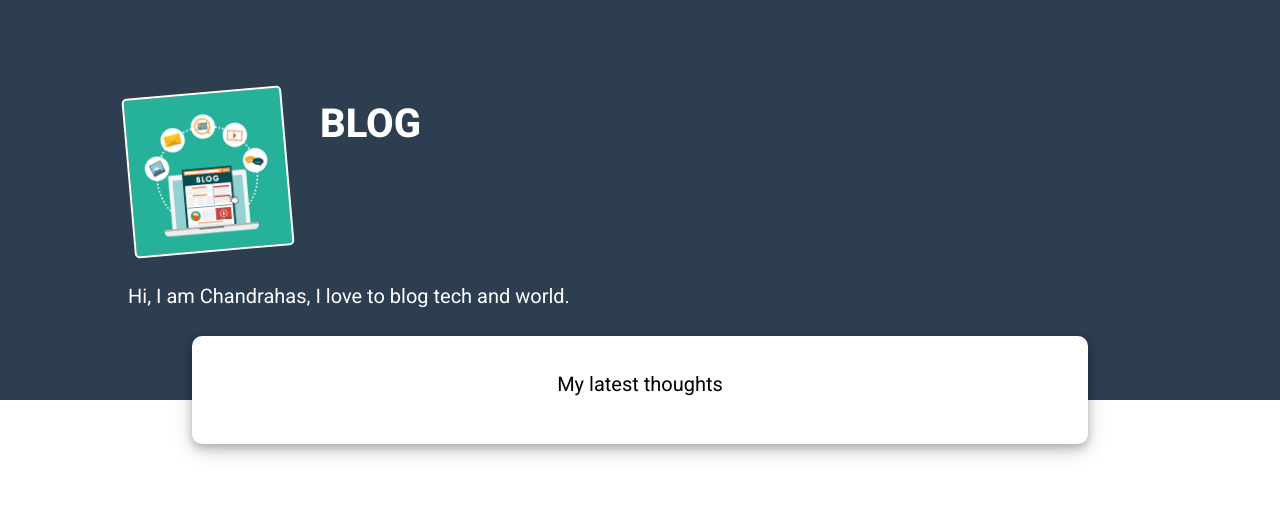
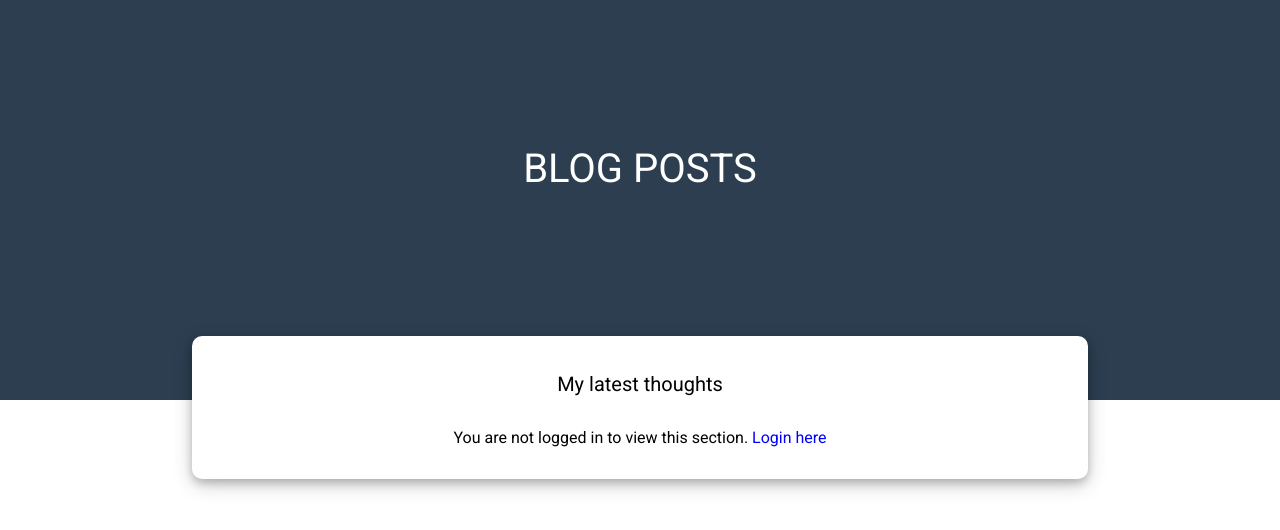
Before and after one commit to chandrahaswtw/django_blog, a Django app: page / in a window 1280 px wide. Shown: the part 60-590 px from the top of the page. Run offline with Django 4.2, Linux system fonts and the light colour scheme; data that the repository does not hold is empty; some libraries are stand-ins or nearby versions.

Commit message:
Django local development complete

```diff
--- a/blog/admin.py
+++ b/blog/admin.py
@@ -1,5 +1,5 @@
 from django.contrib import admin
-from .models import Author, Post, Tag
+from .models import Post, Tag
 
 
 class PostAdmin(admin.ModelAdmin):
@@ -7,8 +7,5 @@ class PostAdmin(admin.ModelAdmin):
     list_display = ("title", "excerpt")
 
 
-admin.site.register(Author)
 admin.site.register(Post, PostAdmin)
 admin.site.register(Tag)
-
-# Register your models here.
--- a/blog/static/blog/css/home.css
+++ b/blog/static/blog/css/home.css
@@ -2,38 +2,18 @@
     height: 50vh;
     background-color: #2c3e50;
     color: white;
-    padding: 0 8rem;
     display: flex;
     align-items: center;
+    justify-content: center;
+    font-size: 2.5rem;
+    padding-bottom: 4rem;
 }
 
-.header-image {
-    background-image: url("/static/images/homeimage.jpg" );
-    background-size:cover;
-    background-repeat: no-repeat;
-    background-position: center;
-    border: 2px solid white;
-    border-radius: 5px;
-    width: 10rem;
-    height: 10rem;
-    transform: rotateZ(-5deg);
-    transform-origin: center;
+.header-no-auth{
+    margin-top: 2rem;
+    text-align: center;
 }
 
-.header-image-title{
-    display: flex;
-    margin-bottom: 2rem;
+.login{
+    color: blue
 }
-
-.header-title{
-    font-size: 2.5em;
-    display: flex;
-    flex-direction: column;
-    gap: 0.5rem;
-    font-weight: 800;
-    margin-left: 2rem;
-}
-
-.header-sub-title{
-    font-size: 1.25em;
-}
--- a/blog/templates/blog/all_posts.html
+++ b/blog/templates/blog/all_posts.html
@@ -12,6 +12,9 @@
  {% include "include/navbar.html" with active_page="All posts"%}
     <p class="my-posts-title">My collected posts</p>
     <div class="my-posts-container">
+        {% for message in messages %}
+          <div class="{{message.tags}}">{{message}}</div>
+        {% endfor %}
         <div class="all-posts my-posts">
             {% for i in posts %}
                 <a href="{% url "post" i.slug %}" class="post my-post">
--- a/blog/templates/blog/create_post.html
+++ b/blog/templates/blog/create_post.html
@@ -11,6 +11,9 @@
 {% block page_body %}
     {% include "include/navbar.html" with active_page=view.object.pk|yesno:"Edit post,Create post"%}
     <p class="form-title"> {{view.object.pk|yesno:"Update,Create"}} post</p>
+     {% for message in messages %}
+          <span class="{{message.tags}}">{{message}}</span>
+        {% endfor %}
     <form method="POST" novalidate class="form-container" enctype="multipart/form-data">
       {% csrf_token %}
          {% for field in form %}
--- a/blog/templates/blog/home.html
+++ b/blog/templates/blog/home.html
@@ -11,21 +11,11 @@
 {% block page_body %}
     {% include "include/navbar.html" %}
     <div class="header">
-        <div>
-            <div class="header-image-title">
-                <div class="header-image"></div>
-                <div class="header-title">
-                    <span>{{user.get_username|upper}}</span>
-                    <span>BLOG</span>
-                </div>
-            </div>
-            <div class="header-sub-title">
-                Hi, I am Chandrahas, I love to blog tech and world.
-            </div>
-        </div>
+        <span>BLOG POSTS</span>
     </div>
     <div class="posts-container">
         <p class="posts-title">My latest thoughts</p>
+        {% if user.is_authenticated %}
         <div class="all-posts">
             {% for i in posts %}
                 <a href="{% url "post" i.slug %}" class="post">
@@ -39,5 +29,8 @@
                 </a>
             {% endfor %}
         </div>
+        {% else %}
+        <div class="header-no-auth">You are not logged in to view this section. <a href=" {% url "login" %} " class="login">Login here</a></div>
+        {% endif %}
     </div>
 {% endblock  %}
--- a/blog/templates/blog/single_post.html
+++ b/blog/templates/blog/single_post.html
@@ -12,6 +12,7 @@
     {% include "include/navbar.html" %}
     <div class="single-post-wrapper">
         <div class="single-post-title-container">
+            {% if user.is_authenticated and user == post.author %}
             <div class="edit-delete-container">
                 <a href=" {% url "updatepost" post.pk %} "><i class="fa-solid fa-pen-to-square"></i></a>
                 <form action=" {% url "deletepost" post.pk %} " method="POST">
@@ -19,6 +20,7 @@
                   <button><i class="fa-solid fa-trash delete-icon"></i></button>
                 </form>
             </div>
+            {% endif %}
             <div class="single-post-title">
                 {{post.title}}
                 <div class="tag-container">
@@ -29,7 +31,7 @@
             </div>
             <div class="single-post-image-container">
                 <div class="single-post-image" style="background-image:url('{{ post.image.url }}')"></div>
-                <div><i>By {{post.author.full_name}}</i></div>
+                <div><i>By {{post.author.username}}</i></div>
                 <div>Last updated on <b>{{post.updated_at}}</b></div>
             </div>
         </div>
--- a/blog/views.py
+++ b/blog/views.py
@@ -2,6 +2,7 @@ import os
 from django.urls import reverse_lazy
 from django.views.generic import ListView, DetailView, DeleteView, UpdateView
 from django.contrib.auth.mixins import LoginRequiredMixin
+from django.contrib import messages
 from django.views.generic.edit import CreateView
 from .models import Post
 from .forms import PostForm
@@ -14,7 +15,11 @@ class HomeView(ListView):
 
     def get_queryset(self, **kwargs):
         base_query = super().get_queryset()
-        records = base_query.all()[:3]
+        records = (
+            base_query.filter(author=self.request.user)[:3]
+            if self.request.user.is_authenticated
+            else []
+        )
         return records
 
 
@@ -29,6 +34,16 @@ class CreatePost(LoginRequiredMixin, CreateView):
     form_class = PostForm
     template_name = "blog/create_post.html"
     success_url = reverse_lazy("allposts")
+
+    def form_valid(self, form):
+        instance = form.instance
+        instance.author = self.request.user
+        messages.success(self.request, "Post created successfully!")
+        return super().form_valid(form)
+
+    def form_invalid(self, form):
+        response = super().form_invalid(form)
+        return response
 
 
 class PostView(DetailView):
@@ -47,6 +62,7 @@ class PostDeleteView(LoginRequiredMixin, DeleteView):
         record = self.object
         if record.image and os.path.isfile(record.image.path):
             os.remove(record.image.path)
+        messages.success(self.request, "Post deleted successfully!")
         return super().form_valid(form)
 
 
@@ -55,3 +71,7 @@ class PostUpdateView(LoginRequiredMixin, UpdateView):
     form_class = PostForm
     template_name = "blog/create_post.html"
     success_url = reverse_lazy("allposts")
+
+    def form_valid(self, form):
+        messages.success(self.request, "Post updated successfully!")
+        return super().form_valid(form)
--- a/static/css/main.css
+++ b/static/css/main.css
@@ -25,3 +25,15 @@ button {
   border: none;
   background-color: transparent;
 }
+
+.success{
+  color: #155724;
+  background-color: #d4edda;
+  border-color: #c3e6cb;
+  position: relative;
+  padding: .75rem 1.25rem;
+  margin-bottom: 1rem;
+  border: 1px solid transparent;
+  border-radius: .25rem;
+  width: 100%;
+}
```
Also changed, not shown: blog/forms.py (+9 -9 lines), blog/models.py (+2 -16 lines), assets/images/coding.png (deleted), assets/images/nature.png (deleted), blog/migrations/0005_alter_post_author_delete_author.py (added), 1 other file.
